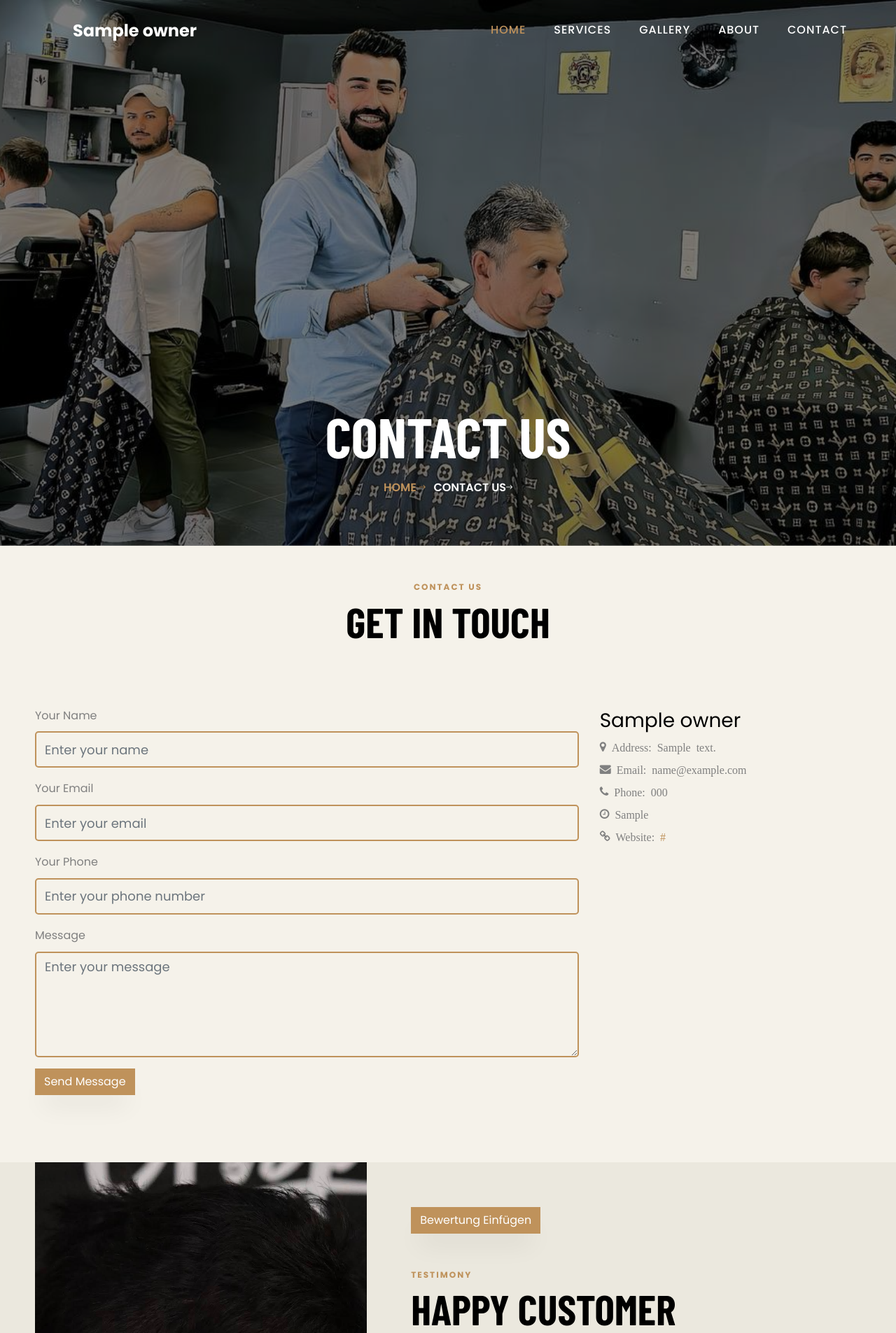
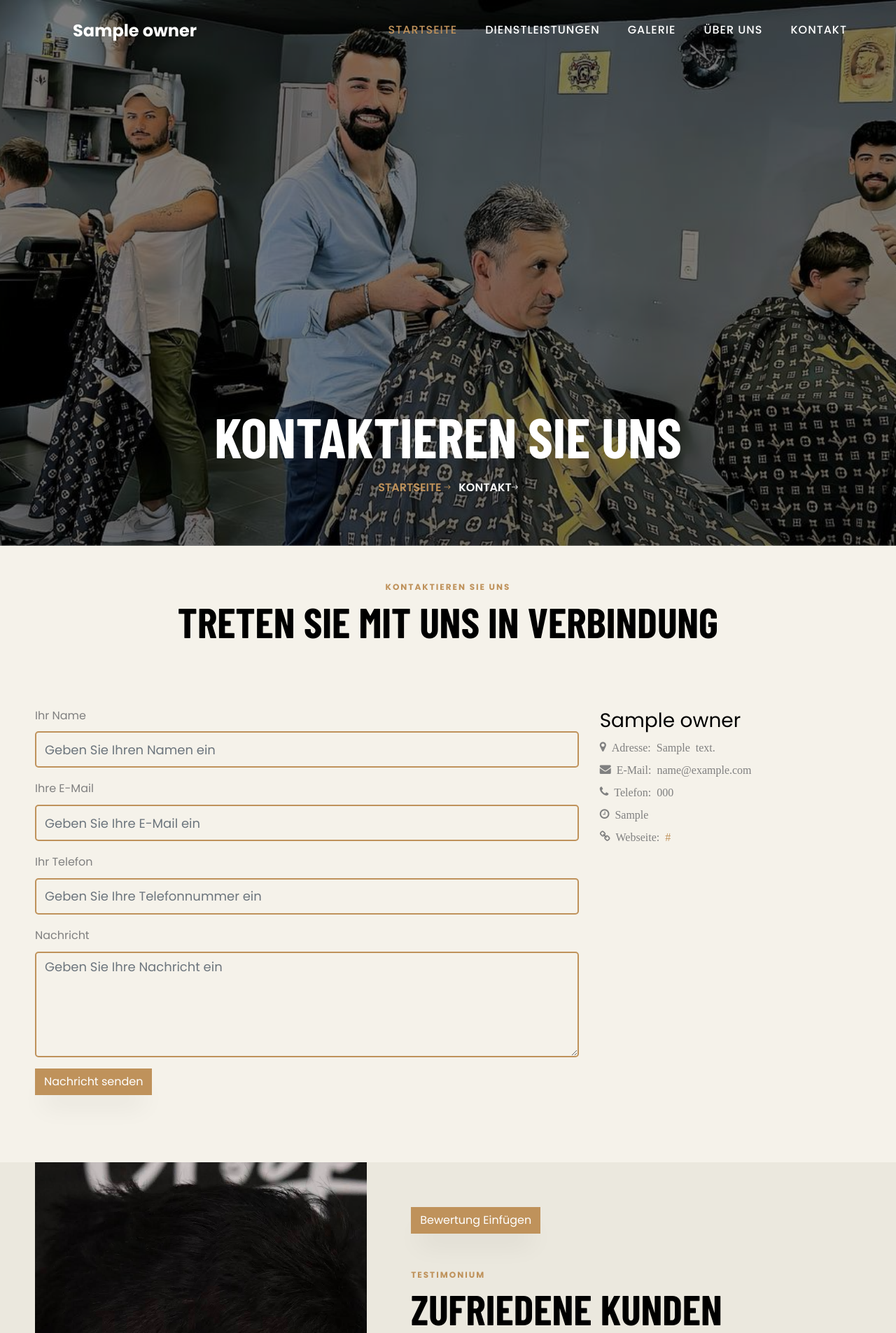
Before and after one commit to AbdullahBakir97/Barber-Salon, a Django app: template contact/templates/contact/contact.html in a window 1280 px wide. Shown: the top 1905 px of the page at 70% size. Run offline with Django 5.2, Linux system fonts and the light colour scheme; the template is opened without the code that fills it: most values are stand-ins (such as "Sample title", 1, 10 or a date in 2020); grey boxes marked "Sample" are stand-in pictures; some libraries are stand-ins or nearby versions; some web fonts are replaced.

Commit message:
add german translate in frontend

```diff
--- a/contact/templates/contact/contact.html
+++ b/contact/templates/contact/contact.html
@@ -12,8 +12,8 @@
         <div class="container">
             <div class="row no-gutters slider-text js-fullheight align-items-end justify-content-center">
                 <div class="col-md-9 ftco-animate pb-5 text-center">
-                    <h2 class="mb-0 bread">Contact Us</h2>
-                    <p class="breadcrumbs"><span class="mr-2"><a href="{% url 'contact:item_list' %}">Home <i class="ion-ios-arrow-round-forward"></i></a></span> <span>Contact Us<i class="ion-ios-arrow-round-forward"></i></span></p>
+                    <h2 class="mb-0 bread">Kontaktieren Sie uns</h2>
+                    <p class="breadcrumbs"><span class="mr-2"><a href="{% url 'contact:item_list' %}">Startseite <i class="ion-ios-arrow-round-forward"></i></a></span> <span>Kontakt<i class="ion-ios-arrow-round-forward"></i></span></p>
                 </div>
             </div>
         </div>
@@ -24,8 +24,8 @@
         <div class="container my-5">
             <div class="row justify-content-center pb-3">
                 <div class="col-md-10 heading-section text-center ftco-animate">
-                    <span class="subheading">Contact Us</span>
-                    <h2 class="mb-4">Get In Touch</h2>
+                    <span class="subheading">Kontaktieren Sie uns</span>
+                    <h2 class="mb-4">Treten Sie mit uns in Verbindung</h2>
                 </div>
             </div>
             <div class="row py-5">
@@ -33,32 +33,32 @@
                     <form class="message-form" action="{% url 'contact:contact' %}" method="post">
                         {% csrf_token %}
                         <div class="form-group">
-                            <label for="name">Your Name</label>
-                            <input type="text" class="form-control" id="name" name="name" placeholder="Enter your name" required>
+                            <label for="name">Ihr Name</label>
+                            <input type="text" class="form-control" id="name" name="name" placeholder="Geben Sie Ihren Namen ein" required>
                         </div>
                         <div class="form-group">
-                            <label for="email">Your Email</label>
-                            <input type="email" class="form-control" id="email" name="email" placeholder="Enter your email" required>
+                            <label for="email">Ihre E-Mail</label>
+                            <input type="email" class="form-control" id="email" name="email" placeholder="Geben Sie Ihre E-Mail ein" required>
                         </div>
                         <div class="form-group">
-                            <label for="phone">Your Phone</label>
-                            <input type="tel" class="form-control" id="phone" name="phone" placeholder="Enter your phone number" required>
+                            <label for="phone">Ihr Telefon</label>
+                            <input type="tel" class="form-control" id="phone" name="phone" placeholder="Geben Sie Ihre Telefonnummer ein" required>
                         </div>
                         <div class="form-group">
-                            <label for="message">Message</label>
-                            <textarea class="form-control" id="message" name="message" rows="5" placeholder="Enter your message" required></textarea>
+                            <label for="message">Nachricht</label>
+                            <textarea class="form-control" id="message" name="message" rows="5" placeholder="Geben Sie Ihre Nachricht ein" required></textarea>
                         </div>
-                        <button type="submit" class="btn btn-primary">Send Message</button>
+                        <button type="submit" class="btn btn-primary">Nachricht senden</button>
                     </form>
                 </div>
                 <div class="col-lg-4">
                     <div class="owner-info">
                         <h3>{{ owner.name }}</h3>
-                        <p class="icon icon-map-marker"> Address: {{ owner.address }}</p>
-                        <p class="icon icon-envelope"> Email: {{ owner.email }}</p>
-                        <p class="icon icon-phone"> Phone: {{ owner.phone }}</p>
+                        <p class="icon icon-map-marker"> Adresse: {{ owner.address }}</p>
+                        <p class="icon icon-envelope"> E-Mail: {{ owner.email }}</p>
+                        <p class="icon icon-phone"> Telefon: {{ owner.phone }}</p>
                         <p class="icon icon-clock-o"> {{ owner.work_days }} </p>
-                        <p class="icon icon-link"> Website: <a href="{{ owner.website }}" target="_blank">{{ owner.website }}</a></p>
+                        <p class="icon icon-link"> Webseite: <a href="{{ owner.website }}" target="_blank">{{ owner.website }}</a></p>
                     </div>
                 </div>
             </div>
--- a/contact/views.py
+++ b/contact/views.py
@@ -491,9 +491,9 @@ class VisitorAppointmentListView(ListView):
     template_name = 'contact/appointment/visitor_appointment_list.html'
 
     def get_queryset(self):
-        email = self.request.POST.get('email', '')
+        email = self.request.POST.get('email', 'name')
         if email:
-            return Appointment.objects.filter(email=email)
+            return Appointment.objects.filter(email=email, name=self.request.POST.get('name', ''))
         else:
             return Appointment.objects.none()
 
--- a/templates/base.html
+++ b/templates/base.html
@@ -51,11 +51,11 @@
 
 		<div class="collapse navbar-collapse" id="ftco-nav">
 		  <ul class="navbar-nav ml-auto">
-			  <li class="nav-item active"><a href="/" class="nav-link">Home</a></li>
-			  <li class="nav-item"><a href="#price" class="nav-link">Services</a></li>
-			  <li class="nav-item"><a href="#gallery" class="nav-link">Gallery</a></li>
-			  <li class="nav-item"><a href="#barber" class="nav-link">About</a></li>
-			<li class="nav-item"><a href="{% url 'contact:contact' %}" class="nav-link">Contact</a></li>
+			  <li class="nav-item active"><a href="/" class="nav-link">Startseite</a></li>
+        <li class="nav-item"><a href="/#price" class="nav-link">Dienstleistungen</a></li>
+        <li class="nav-item"><a href="/#gallery" class="nav-link">Galerie</a></li>
+        <li class="nav-item"><a href="/#barber" class="nav-link">Über uns</a></li>
+        <li class="nav-item"><a href="{% url 'contact:contact' %}" class="nav-link">Kontakt</a></li>
 		  </ul>
 		</div>
 	  </div>
@@ -139,8 +139,8 @@
         <div class="py-md-5" id="all-reviews">
 
           <div class="heading-section ftco-animate">
-            <span class="subheading">Testimony</span>
-            <h2 class="mb-0">Happy Customer</h2>
+            <span class="subheading">Testimonium</span>
+            <h2 class="mb-0">Zufriedene Kunden</h2>
           </div>
           {% include "include/reviews.html"%}
         </div>
@@ -213,7 +213,7 @@
               <p>Far far away, behind the word mountains, far from the countries Vokalia and Consonantia, there live the blind texts.</p>
               <ul class="ftco-footer-social list-unstyled float-md-left float-lft mt-5">
                 <li class="ftco-animate"><a href="#"><span class="icon-twitter"></span></a></li>
-                <li class="ftco-animate"><a href="#"><span class="icon-facebook"></span></a></li>
+                <li class="ftco-animate"><a href="#"><span class="icon-linkedin-square"></span></a></li>
                 <li class="ftco-animate"><a href="#"><span class="icon-instagram"></span></a></li>
               </ul>
             </div>
@@ -232,18 +232,17 @@
              <div class="ftco-footer-widget mb-4">
               <h2 class="ftco-heading-2">Links</h2>
               <ul class="list-unstyled">
-                <li><a href="#" class="py-2 d-block">Home</a></li>
-                <li><a href="#" class="py-2 d-block">About</a></li>
-                <li><a href="#" class="py-2 d-block">Services</a></li>
-                <li><a href="#" class="py-2 d-block">Work</a></li>
-                <li><a href="#" class="py-2 d-block">Blog</a></li>
-                <li><a href="#" class="py-2 d-block">Contact</a></li>
+                <li class="nav-item active"><a href="/" class="nav-link">Startseite</a></li>
+                <li class="nav-item"><a href="/#price" class="nav-link">Dienstleistungen</a></li>
+                <li class="nav-item"><a href="/#gallery" class="nav-link">Galerie</a></li>
+                <li class="nav-item"><a href="/#barber" class="nav-link">Über uns</a></li>
+                <li class="nav-item"><a href="{% url 'contact:contact' %}" class="nav-link">Kontakt</a></li>
               </ul>
             </div>
           </div>
           <div class="col-md">
             <div class="ftco-footer-widget mb-4">
-            	<h2 class="ftco-heading-2">Have a Questions?</h2>
+            	<h2 class="ftco-heading-2">HABEN SIE FRAGEN?</h2>
             	<div class="block-23 mb-3">
 	              <ul>
 	                <li><span class="icon icon-map-marker"></span><span class="text">{{salon_data.owner.address}}</span></li>
```
Also changed, not shown: contact/templates/contact/management.html (+71 -72 lines), settings/templates/settings/home.html (+4 -4 lines), db.sqlite3.
